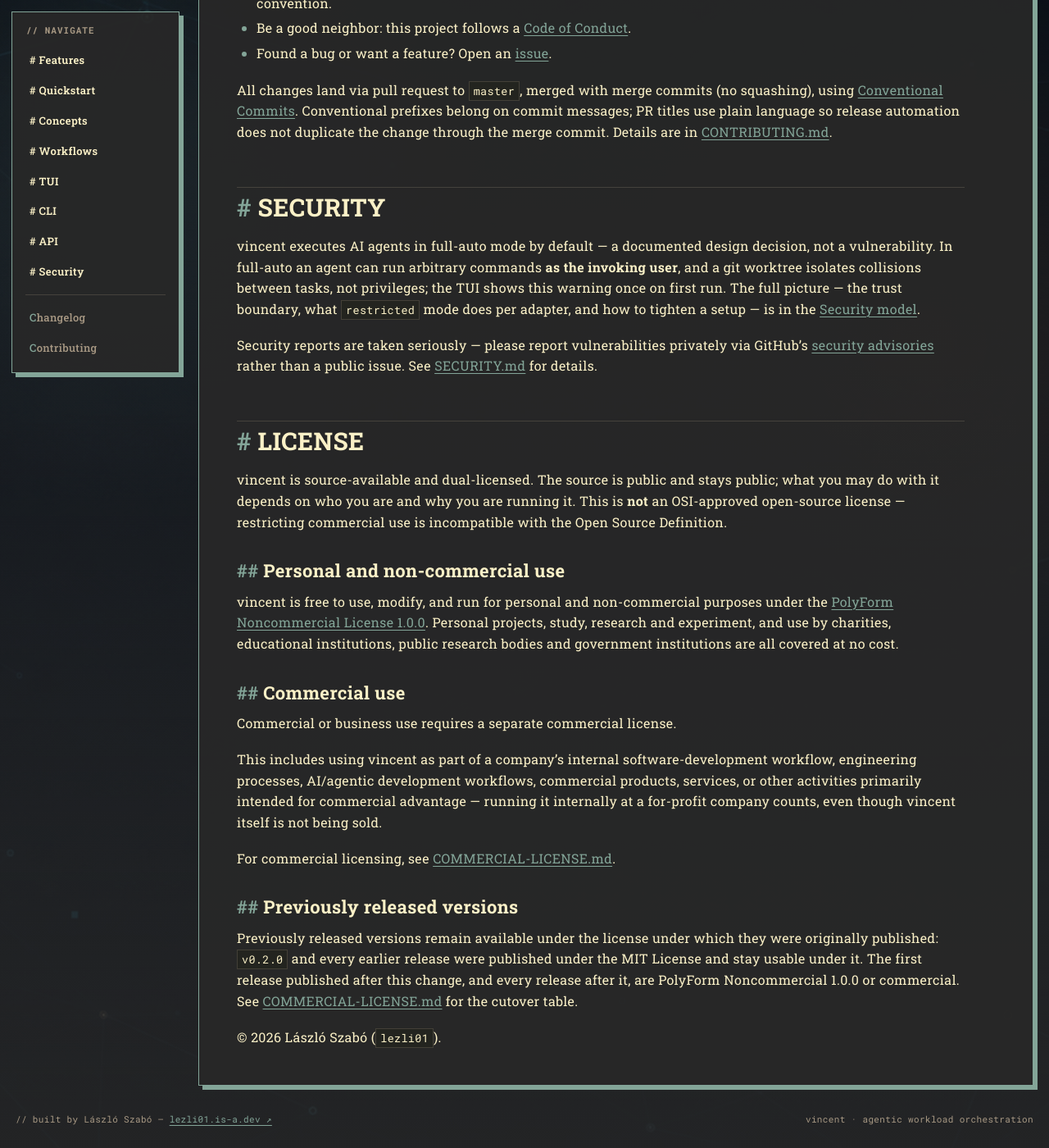
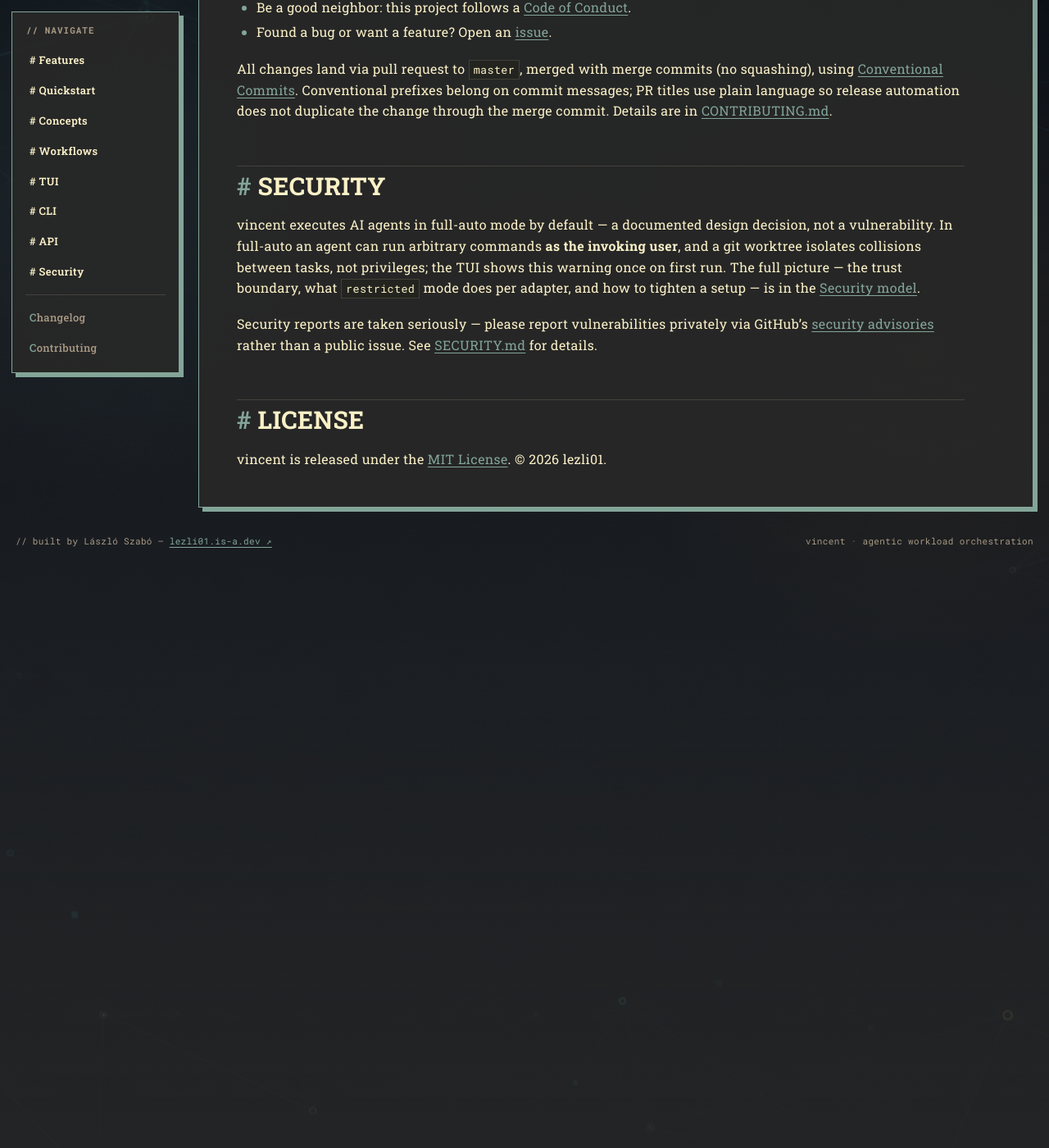
Before and after one commit to lezli01/vincent, a Jekyll site: the page built from README.md, in a window 1280 px wide and 1400 px high, scrolled down 12881 px. Shown: the whole window at 82% size. Built offline with Jekyll 4.4.1, drawn with Linux system fonts in a browser that asks for light colours; our own code applies the rules of GitHub Pages for plain Markdown files; after the commit the page ends 13576 px from its top, so only the background shows below that; some of the changed text lies outside the part shown.

Commit message:
chore: restore MIT license

```diff
--- a/README.md
+++ b/README.md
@@ -13,8 +13,7 @@
 
 <p align="center">
   <a href="https://github.com/lezli01/vincent/actions/workflows/ci.yml"><img src="https://github.com/lezli01/vincent/actions/workflows/ci.yml/badge.svg" alt="CI"></a>
-  <a href="LICENSE"><img src="https://img.shields.io/badge/License-PolyForm%20Noncommercial%201.0.0-blue.svg" alt="License: PolyForm Noncommercial 1.0.0"></a>
-  <a href="COMMERCIAL-LICENSE.md"><img src="https://img.shields.io/badge/Commercial%20use-license%20required-orange.svg" alt="Commercial use: license required"></a>
+  <a href="LICENSE"><img src="https://img.shields.io/badge/License-MIT-yellow.svg" alt="License: MIT"></a>
   <a href="https://www.buymeacoffee.com/lezli01"><img src="https://img.shields.io/badge/Buy_Me_a_Coffee-ffdd00?logo=buymeacoffee&logoColor=black" alt="Buy Me a Coffee"></a>
 </p>
 
@@ -66,11 +65,9 @@
 observability in one self-contained binary. The same workload can be operated
 from the TUI, scripted through the CLI, or integrated through the localhost API.
 
-It is **source-available and dual-licensed** — free for personal and
-non-commercial use under the [PolyForm Noncommercial License 1.0.0](LICENSE),
-with a [separate commercial license](COMMERCIAL-LICENSE.md) for business use —
-and created by `lezli01` at [lezli01.is-a.dev](https://lezli01.is-a.dev).
-Contributions are welcome — see [Contributing](#contributing).
+It is released under the [MIT License](LICENSE) and created by `lezli01` at
+[lezli01.is-a.dev](https://lezli01.is-a.dev). Contributions are welcome — see
+[Contributing](#contributing).
 
 ## Features
 
@@ -556,37 +553,4 @@
 
 ## License
 
-vincent is source-available and dual-licensed. The source is public and stays
-public; what you may do with it depends on who you are and why you are running
-it. This is **not** an OSI-approved open-source license — restricting commercial
-use is incompatible with the Open Source Definition.
-
-### Personal and non-commercial use
-
-vincent is free to use, modify, and run for personal and non-commercial purposes
-under the [PolyForm Noncommercial License 1.0.0](LICENSE). Personal projects,
-study, research and experiment, and use by charities, educational institutions,
-public research bodies and government institutions are all covered at no cost.
-
-### Commercial use
-
-Commercial or business use requires a separate commercial license.
-
-This includes using vincent as part of a company's internal software-development
-workflow, engineering processes, AI/agentic development workflows, commercial
-products, services, or other activities primarily intended for commercial
-advantage — running it internally at a for-profit company counts, even though
-vincent itself is not being sold.
-
-For commercial licensing, see [COMMERCIAL-LICENSE.md](COMMERCIAL-LICENSE.md).
-
-### Previously released versions
-
-Previously released versions remain available under the license under which they
-were originally published: `v0.2.0` and every earlier release were published
-under the MIT License and stay usable under it. The first release published
-after this change, and every release after it, are PolyForm Noncommercial 1.0.0
-or commercial. See [COMMERCIAL-LICENSE.md](COMMERCIAL-LICENSE.md) for the
-cutover table.
-
-© 2026 László Szabó (`lezli01`).
+vincent is released under the [MIT License](LICENSE). © 2026 lezli01.
```
Also changed, not shown: COMMERCIAL-LICENSE.md (deleted, +0 -59 lines), CONTRIBUTING.md (+0 -18 lines), docs/README.md (+0 -4 lines), docs/faq.md (+1 -5 lines), docs/getting-started/installation.md (+2 -5 lines), docs/spec.md (+2 -2 lines), docs/tasks/021-package-distribution-channels.md (+4 -0 lines), site-contributing.md (+2 -2 lines), .github/workflows/release.yml, .goreleaser.yaml, .vincent/workflows/release.yaml, CHANGELOG.md, skills/vincent-workflows/LICENSE.txt, 2 other files.
